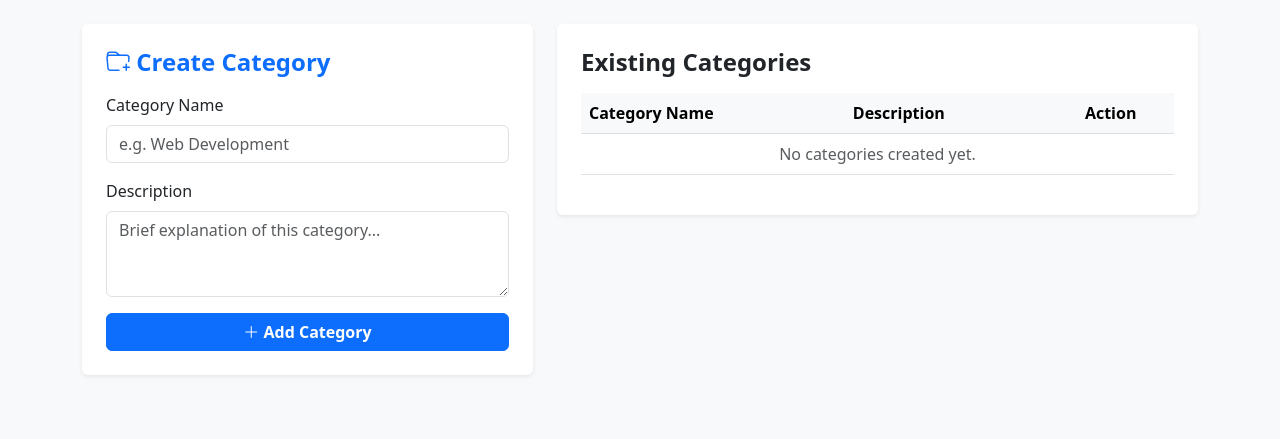
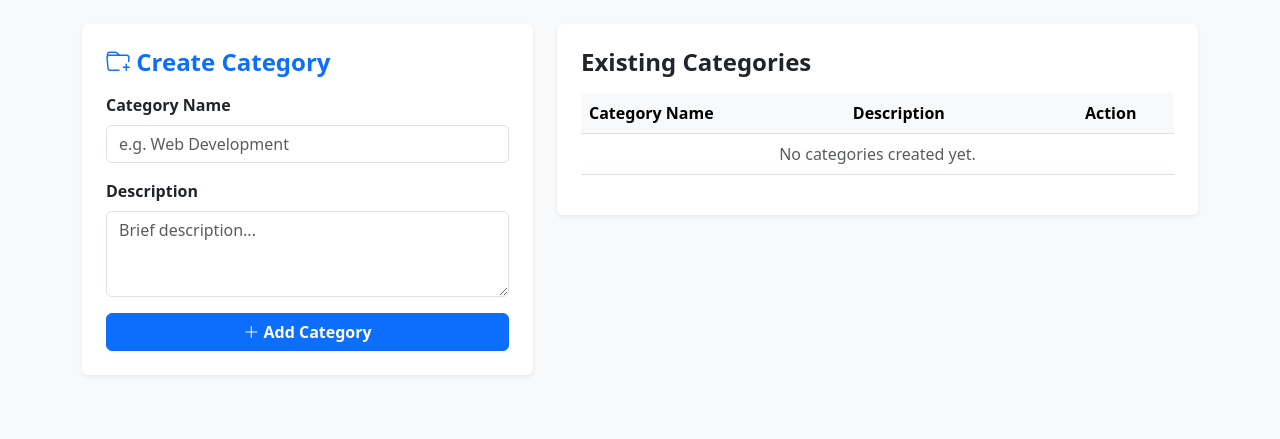
Before and after one commit to aliyah1126/Mini_Project_2_, a PHP site: page /admin/categories.php in a window 1280 px wide. Shown: the part 56-495 px from the top of the page. Run offline with PHP 8.4, Linux system fonts and the light colour scheme; the visitor is signed in with stand-in values (Sample User, id 1); data that the repository does not hold is empty.

Commit message:
perubahan di admin & student

```diff
--- a/admin/categories.php
+++ b/admin/categories.php
@@ -6,7 +6,7 @@ require_role("admin");
 $error = "";
 $success = "";
 
-// 1. Proses Padam Kategori (Delete)
+// 1. Padam Kategori (Delete)
 if (isset($_GET['delete_id'])) {
     $delete_id = intval($_GET['delete_id']);
     $stmt = $conn->prepare("DELETE FROM categories WHERE id = ?");
@@ -14,11 +14,11 @@ if (isset($_GET['delete_id'])) {
     if ($stmt->execute()) {
         $success = "Category deleted successfully!";
     } else {
-        $error = "Failed to delete category. It may be linked to existing student projects.";
+        $error = "Failed to delete category.";
     }
 }
 
-// 2. Proses Tambah Kategori Baru (Create)
+// 2. Tambah Kategori Baru (Create)
 if ($_SERVER["REQUEST_METHOD"] === "POST") {
     $name = trim($_POST["category_name"] ?? "");
     $desc = trim($_POST["description"] ?? "");
@@ -36,7 +36,7 @@ if ($_SERVER["REQUEST_METHOD"] === "POST") {
     }
 }
 
-// 3. Ambil Senarai Kategori Terkini
+// 3. Ambil Senarai Kategori
 $categories = $conn->query("SELECT * FROM categories ORDER BY id DESC");
 
 $page_title = "Manage Categories";
@@ -45,7 +45,6 @@ include "../includes/header.php";
 ?>
 
 <div class="row g-4">
-    <!-- Borang Tambah Kategori -->
     <div class="col-md-5">
         <div class="card p-4 border-0 shadow-sm">
             <h4 class="fw-bold text-primary mb-3"><i class="bi bi-folder-plus"></i> Create Category</h4>
@@ -53,21 +52,20 @@ include "../includes/header.php";
             <?php if ($error): ?><div class="alert alert-danger"><?= htmlspecialchars($error) ?></div><?php endif; ?>
             <?php if ($success): ?><div class="alert alert-success"><?= htmlspecialchars($success) ?></div><?php endif; ?>
 
-            <form method="POST" class="client-validate" novalidate>
+            <form method="POST">
                 <div class="mb-3">
-                    <label class="form-label">Category Name</label>
+                    <label class="form-label fw-bold">Category Name</label>
                     <input type="text" name="category_name" class="form-control" placeholder="e.g. Web Development" required>
                 </div>
                 <div class="mb-3">
-                    <label class="form-label">Description</label>
-                    <textarea name="description" class="form-control" rows="3" placeholder="Brief explanation of this category..." required></textarea>
+                    <label class="form-label fw-bold">Description</label>
+                    <textarea name="description" class="form-control" rows="3" placeholder="Brief description..." required></textarea>
                 </div>
                 <button type="submit" class="btn btn-primary w-100 fw-bold"><i class="bi bi-plus-lg"></i> Add Category</button>
             </form>
         </div>
     </div>
 
-    <!-- Senarai Kategori Sedia Ada -->
     <div class="col-md-7">
         <div class="card p-4 border-0 shadow-sm">
             <h4 class="fw-bold mb-3">Existing Categories</h4>
```
Also changed, not shown: student/submit.php (+35 -17 lines).
